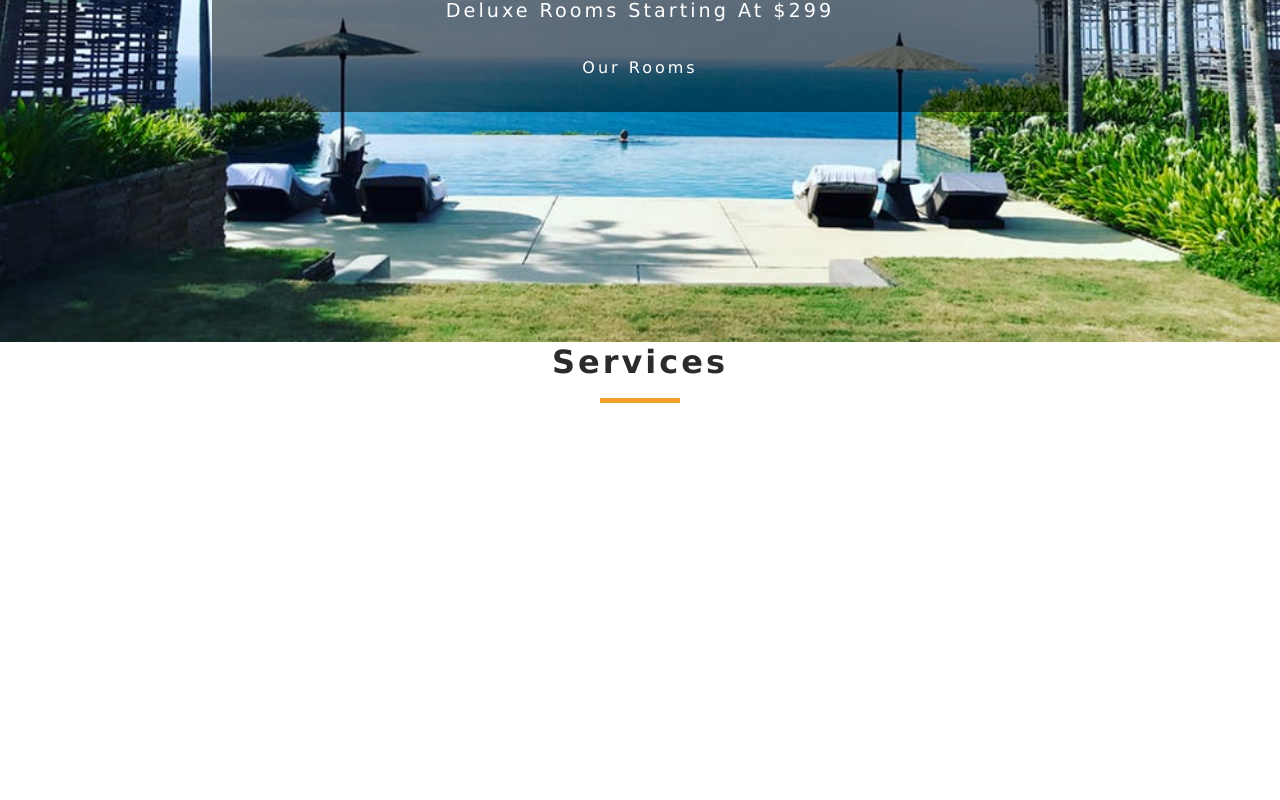
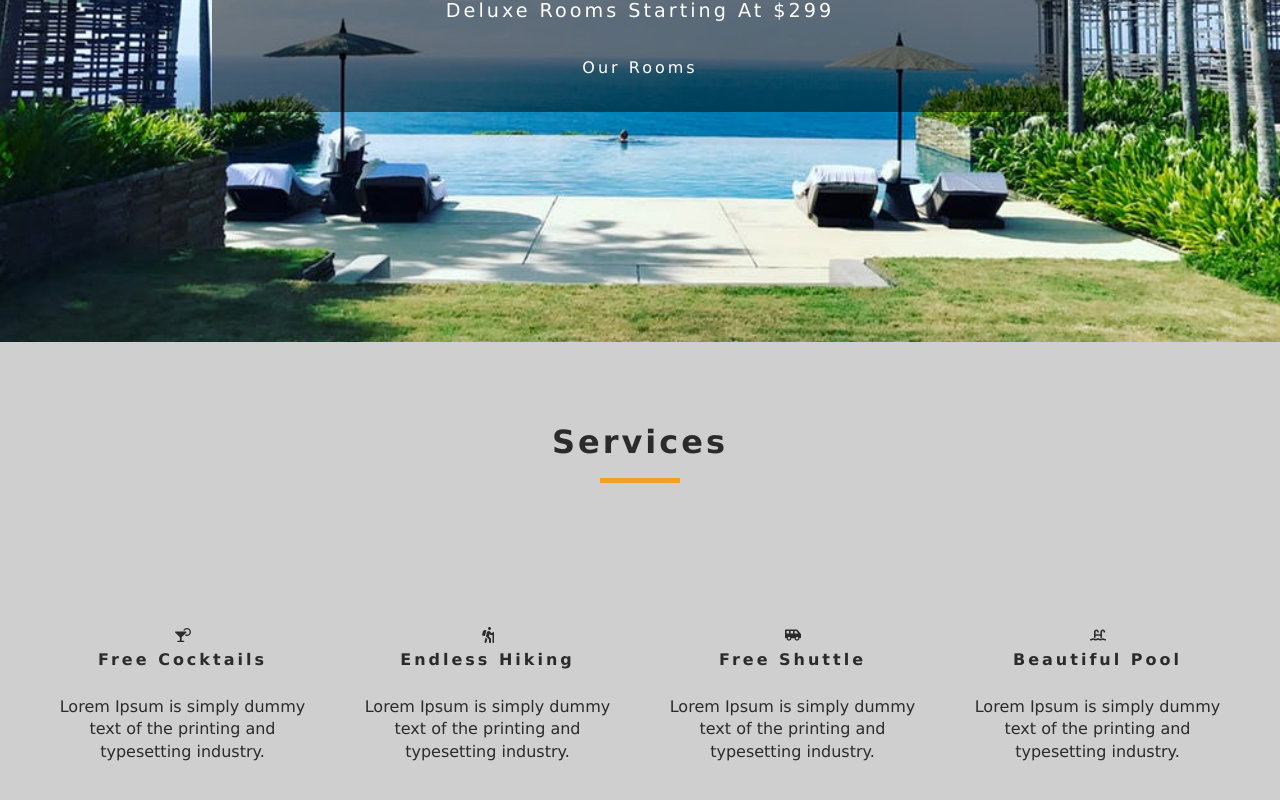
Before and after one commit to Giselesoubeiga/Oasis, a React (Create React App) app: page / in a window 1280 px wide. Shown: the part 458-1258 px from the top of the page. Before the commit the page ends 925 px from the top, so only its background shows below. Built offline with nearby package versions, Linux system fonts and the light colour scheme.

Commit message:
services icons and informations added

```diff
--- a/src/App.css
+++ b/src/App.css
@@ -253,6 +253,7 @@
 }
 .services h6 {
   letter-spacing: var(--mainSpacing);
+  text-transform: capitalize;
 }
 .services p {
   width: 80%;
--- a/src/components/Services.js
+++ b/src/components/Services.js
@@ -1,12 +1,53 @@
-import React, { Component } from 'react'
+import React, { Component } from 'react';
+import {
+    FaCocktail,
+    FaHiking,
+    FaShuttleVan,
+    FaSwimmingPool
+} from "react-icons/fa";
 import Title from "./Title"
 
 export default class Services extends Component {
+    state={
+        services:[
+            {
+                icon:<FaCocktail/>,
+                title:"free cocktails",
+                info:"Lorem Ipsum is simply dummy text of the printing and typesetting industry."
+            },
+            {
+                icon:<FaHiking/>,
+                title:"Endless Hiking",
+                info:"Lorem Ipsum is simply dummy text of the printing and typesetting industry."
+            },
+            {
+                icon:<FaShuttleVan/>,
+                title:"Free Shuttle",
+                info:"Lorem Ipsum is simply dummy text of the printing and typesetting industry."
+            },
+            {
+                icon:<FaSwimmingPool/>,
+                title:"Beautiful Pool",
+                info:"Lorem Ipsum is simply dummy text of the printing and typesetting industry."
+            },
+        ]
+    }
     render() {
         return (
-            <div>
+            <section className="services">
             <Title title="services"/>
-            </div>
+        <div className="services-center">
+            {this.state.services.map((item,index)=>{
+                return<article key={index} className="services">
+                    <span>{item.icon}</span>
+            <h6>{item.title}</h6>
+            <p>{item.info}</p>
+                </article>
+
+            })}
+
+        </div>
+            </section>
         )
     }
 }
```
Also changed, not shown: 1 other file (tests, documents, lock files or other folders).
